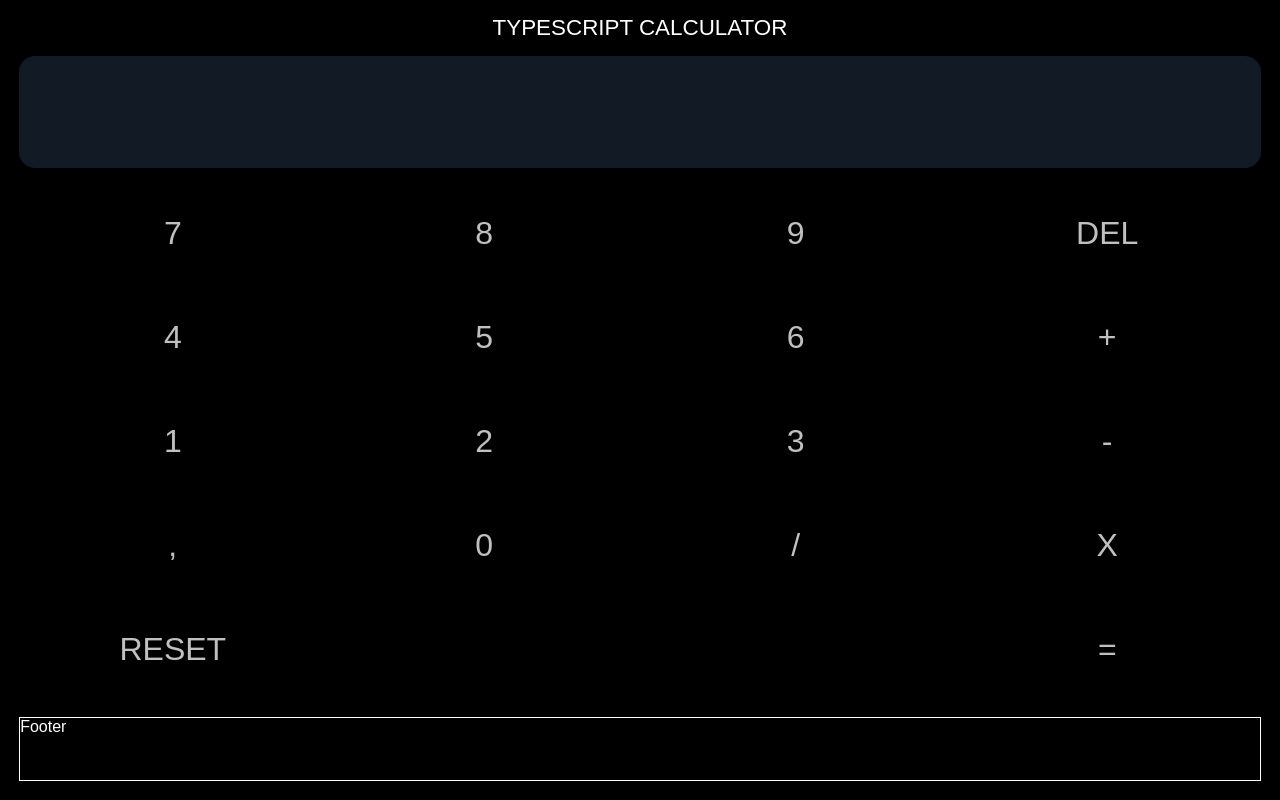
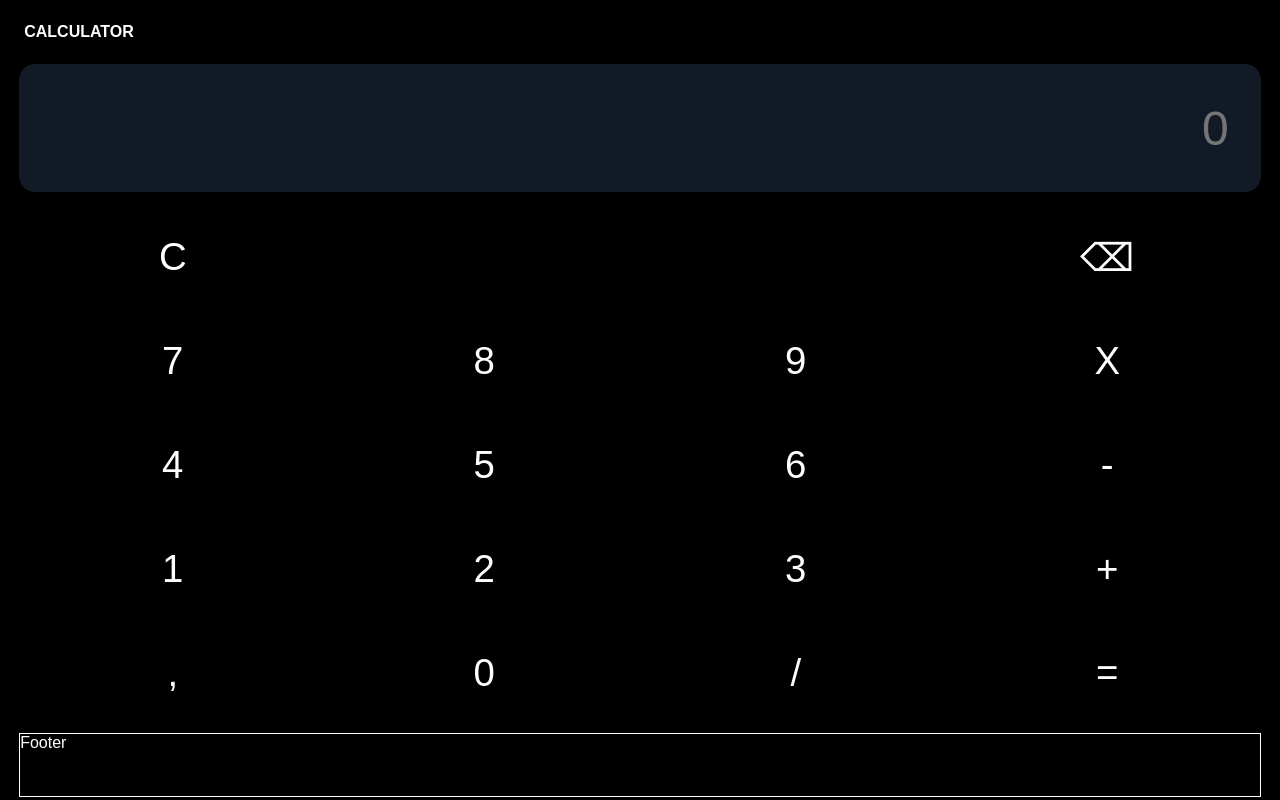
Before and after one commit to fernandonline/typescript-calculator-ReactVite, a React (Vite) app: page / in a window 1280 px wide. Built offline with nearby package versions, Linux system fonts and the light colour scheme; a web font is replaced by a local one.

Commit message:
correções

```diff
--- a/index.html
+++ b/index.html
@@ -2,12 +2,12 @@
 <html lang="pt-br">
   <head>
     <meta charset="UTF-8" />
-    <!-- <link rel="icon" type="image/svg+xml" href="/vite.svg"/> -->
+    <link rel="icon" type="image/svg+xml" href="/public/logo/calculator-logo.png"/>
     <meta name="viewport" content="width=device-width, initial-scale=1.0"/>
     <link rel="preconnect" href="https://fonts.googleapis.com">
     <link rel="preconnect" href="https://fonts.gstatic.com" crossorigin>
     <link href="https://fonts.googleapis.com/css2?family=Carme&display=swap" rel="stylesheet">
-    <title> typescript calculator </title>
+    <title> typescript-calculator </title>
   </head>
   <body>
     <div id="root"></div>
--- a/src/App.tsx
+++ b/src/App.tsx
@@ -73,37 +73,38 @@ export default function App() {
       <ButtonScreen>
 
         <Row>
+          <Button label='C' onClick={resetValue}/>
+          <Button label='⌫' onClick={delValue}/>
+        </Row>
+
+        <Row>
           <Button label='7' onClick={() => addValue('7')}/>
           <Button label='8' onClick={() => addValue('8')}/>
           <Button label='9' onClick={() => addValue('9')}/>
-          <Button label='DEL' onClick={delValue}/>
+          <Button label='X' onClick={() => handleOperator('x')}/>
         </Row>
 
         <Row>
           <Button label='4' onClick={() => addValue('4')}/>
           <Button label='5' onClick={() => addValue('5')}/>
           <Button label='6' onClick={() => addValue('6')}/>
-          <Button label='+' onClick={() => handleOperator('+')}/>
+          <Button label='-' onClick={() => handleOperator('-')}/>
         </Row>
 
         <Row>
           <Button label='1' onClick={() => addValue('1')}/>
           <Button label='2' onClick={() => addValue('2')}/>
           <Button label='3' onClick={() => addValue('3')}/>
-          <Button label='-' onClick={() => handleOperator('-')}/>
+          <Button label='+' onClick={() => handleOperator('+')}/>
         </Row>
 
         <Row>
           <Button label=',' onClick={() => addValue(',')}/>
           <Button label='0' onClick={() => addValue('0')}/>
           <Button label='/' onClick={() => handleOperator('/')}/>
-          <Button label='X' onClick={() => handleOperator('x')}/>
+          <Button label='=' onClick={calculate}/>
         </Row>
 
-        <Row>
-          <Button label='RESET' onClick={resetValue}/>
-          <Button label='=' onClick={calculate}/>
-        </Row>
       </ButtonScreen>
       <Footer/>
     </>
@@ -113,7 +114,7 @@ export default function App() {
 const ButtonScreen = styled.div`
   background-color: var(--bg-black);
   border-radius: 16px;
-  min-height: 68svh;
+  min-height: 55svh;
   display: flex;
   flex-direction: column;
   gap: 1vh;
--- a/src/components/button.tsx
+++ b/src/components/button.tsx
@@ -3,7 +3,7 @@ import styled from "styled-components"
 export default function Button({ label, onClick }: { label: string; onClick: () => void }) {
 
     return (
-      <ButtonStyled onClick={onClick}>
+      <ButtonStyled onClick={onClick} type="button" title="click">
         {label}
       </ButtonStyled>
     )
@@ -13,8 +13,8 @@ const ButtonStyled = styled.button`
     height: 12vh;
     width: 24svw;
     background-color: var(--bg-black);
-    color: #c0c0c0;
-    font-size: 2rem;
+    color: #FFF;
+    font-size: 2.4em;
     font-family: "Carme", sans-serif;
     font-style: normal;
     border: none;
--- a/src/components/footer.tsx
+++ b/src/components/footer.tsx
@@ -10,7 +10,7 @@ export default function Footer ()
 }
 
 const Rodape = styled.footer`
-    min-height: 8vh;
+    min-height: 8svh;
     width: 100%;
     border: 1px solid white;
 
--- a/src/components/header.tsx
+++ b/src/components/header.tsx
@@ -3,15 +3,17 @@ import styled from "styled-components";
 export default function Header () {
     return (
         <Cabecalho>
-            TYPESCRIPT CALCULATOR
+            CALCULATOR
         </Cabecalho>
     )
 }
 
 const Cabecalho = styled.header`
     display: flex;
-    justify-content: center;
+    justify-content: start;
     align-items: center;
-    font-size: 1.4rem;
-    height: 7vh;
+    font-size: 1rem;
+    font-weight: bold;
+    height: 8svh;
+    padding: 5px;
 `
--- a/src/components/input.tsx
+++ b/src/components/input.tsx
@@ -3,18 +3,16 @@ import styled from "styled-components"
 export default function Input ({value}: { value: string }) {
     return (
         <InputContainer>
-           <input disabled value={value}/>
+           <input disabled value={value} placeholder="0"/>
         </InputContainer>
       )
 }
 
 const InputContainer = styled.div`
     width: 100%;
-    height: 14svh;
+    height: 16svh;
     background: var(--screen-background);
     display: flex;
-
-    font-size: 2rem;
     font-family: var(--fonte-padrao);
     border-radius: 16px;
     margin-bottom: 5px;
@@ -25,7 +23,7 @@ const InputContainer = styled.div`
         padding: 0 2rem;
         background-color: var(--screen-backgrouond);
         border: 0;
-        font-size: 2rem;
+        font-size: 3rem;
         font-family: var(--fonte-padrao);
         color: var(--white-text);
         display: flex;
--- a/src/global-styled/globalStyled.ts
+++ b/src/global-styled/globalStyled.ts
@@ -17,7 +17,6 @@ export default createGlobalStyle`
     }
 
     body {
-    user-select: none;
     background-color: var(--bg-black);
     height: 100svh;
     color: var(--white-text);
```
Also changed, not shown: public/logo/calculator-logo.png (added).
